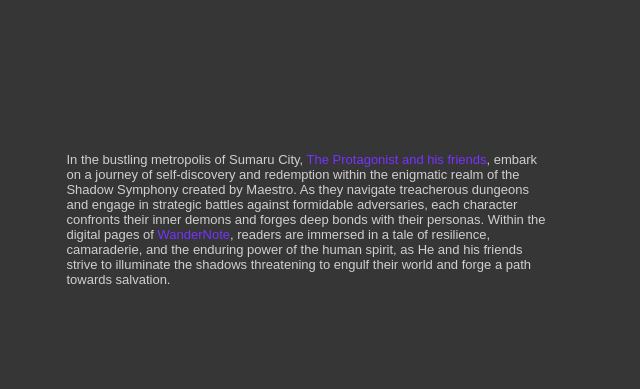
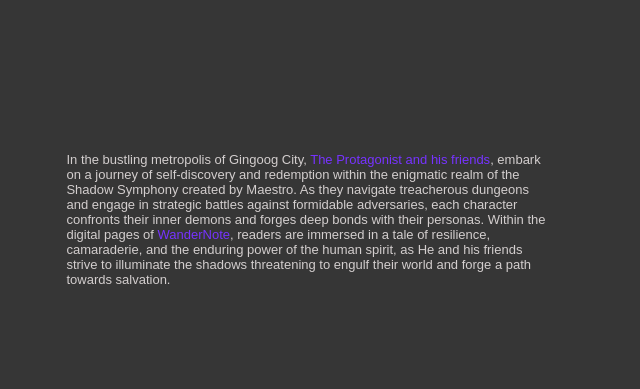
Before and after one commit to jamestheggret/WanderNote, a plain HTML site: page index.html in a window 1280 px wide. Shown: the part 920-1309 px from the top of the page, 588-1228 px from the left. Drawn offline with Linux system fonts and the light colour scheme; a web font is replaced by a local one.

Commit message:
Update index.html

```diff
--- a/index.html
+++ b/index.html
@@ -77,7 +77,7 @@
             <div class="row">
                 <img src="desktop-wallpaper-anime-scenery-buildings-sky-rooftop-cityscape-＃datviewtho-artwork-clouds-school-resolution-anime-school-building.jpg" alt="Your Image" class="about-image">
                 <div class="description">
-                    <p>In the bustling metropolis of Sumaru City, <span>The Protagonist and his friends</span>, embark on a
+                    <p>In the bustling metropolis of Gingoog City, <span>The Protagonist and his friends</span>, embark on a
                     journey of self-discovery and redemption within the enigmatic realm of the Shadow Symphony created by Maestro. As they navigate treacherous
                     dungeons and engage in strategic battles against formidable adversaries, each character confronts their inner demons and
                     forges deep bonds with their personas. Within the digital pages of <span>WanderNote</span>, readers are immersed in a tale of
```
